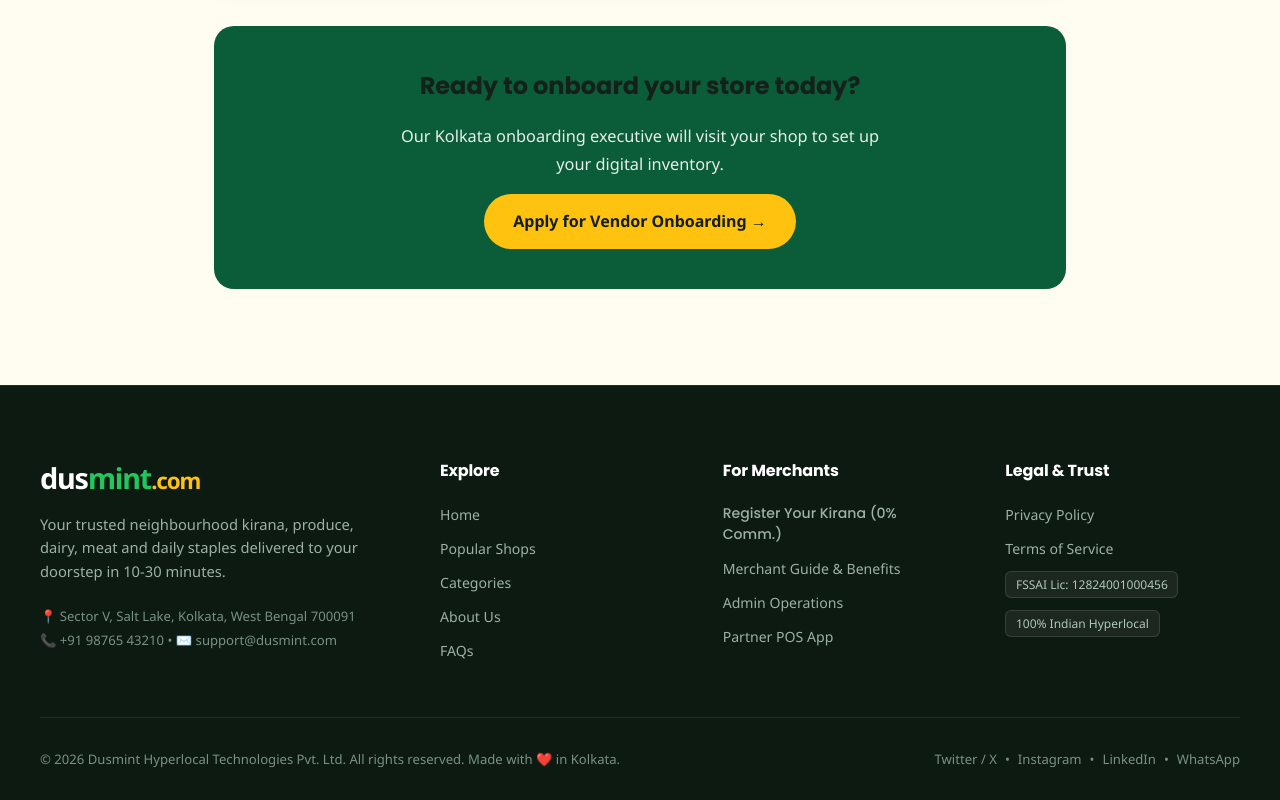
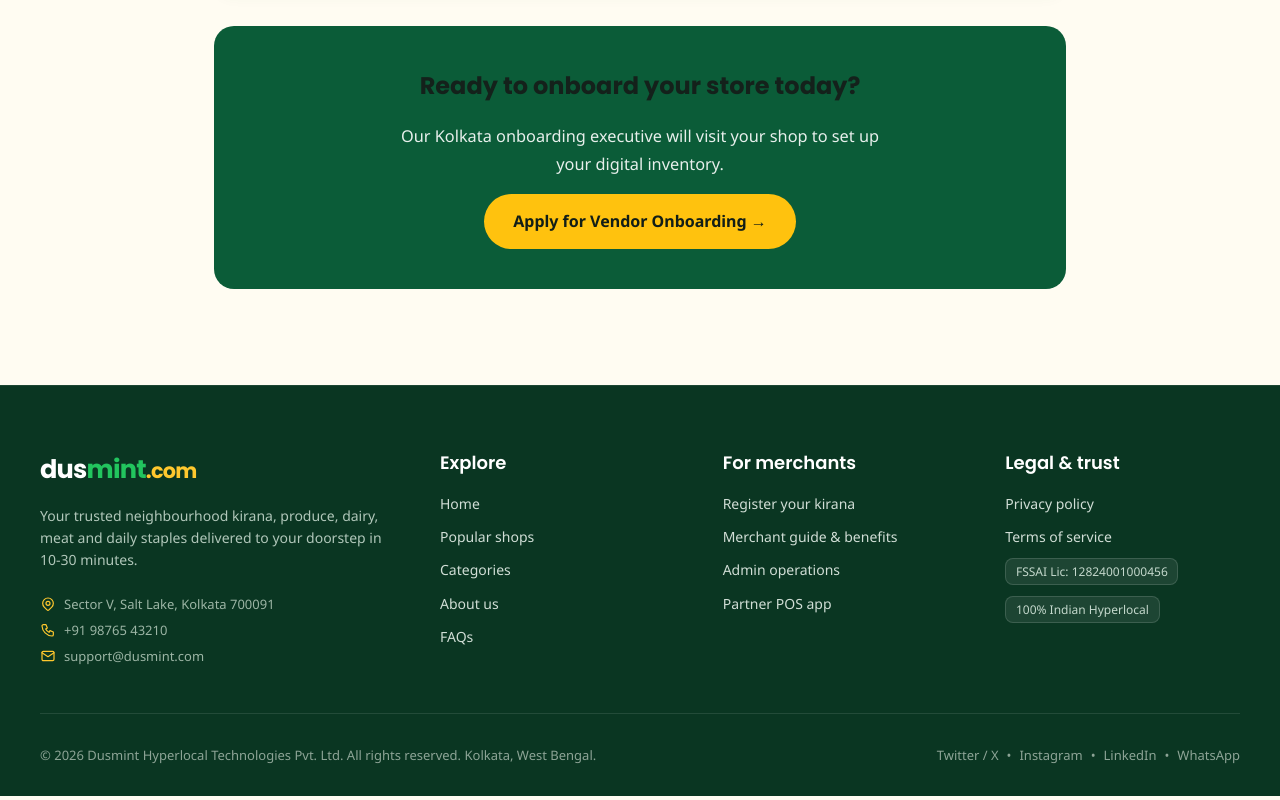
Before and after one commit to DusMint/dusmint_web, a Next.js app: page /vendors in a window 1280 px wide. Shown: the part 1049-1849 px from the top of the page. Built offline with nearby package versions, Linux system fonts and the light colour scheme.

Commit message:
feat: add Footer component and WhatsAppButton component

```diff
--- a/components/Footer.module.css
+++ b/components/Footer.module.css
@@ -1,8 +1,8 @@
 .footer {
-  background: #0d1a12;
+  background-color: var(--green-900);
   color: #d1ded6;
-  padding: 4.5rem 1.5rem 2rem;
-  border-top: 1px solid #1a2f22;
+  padding: 4rem 1.5rem 2rem;
+  border-top: 1px solid rgba(255, 255, 255, 0.08);
 }
 
 .container {
@@ -14,8 +14,8 @@
   display: grid;
   grid-template-columns: 1.5fr 1fr 1fr 1fr;
   gap: 3rem;
-  padding-bottom: 3.5rem;
-  border-bottom: 1px solid rgba(255, 255, 255, 0.08);
+  padding-bottom: 3rem;
+  border-bottom: 1px solid rgba(255, 255, 255, 0.1);
 }
 
 .brandCol {
@@ -25,10 +25,11 @@
 }
 
 .brandTitle {
-  font-size: 1.8rem;
-  font-weight: 800;
+  font-family: var(--font-heading);
+  font-size: 1.6rem;
+  font-weight: 700;
   color: #ffffff;
-  letter-spacing: -0.04em;
+  letter-spacing: -0.03em;
 }
 
 .brandMint {
@@ -36,60 +37,80 @@
 }
 
 .brandDomain {
-  color: #ffc20e;
-  font-size: 1.4rem;
+  color: var(--yellow-500);
+  font-size: 1.3rem;
 }
 
 .brandDesc {
-  font-size: 0.92rem;
-  line-height: 1.6;
-  color: #9cb1a4;
+  font-family: var(--font-body);
+  font-size: 14px;
+  line-height: 22px;
+  color: #b1c7ba;
   max-width: 360px;
 }
 
 .contactDetails {
-  font-size: 0.82rem;
-  color: #799183;
   display: flex;
   flex-direction: column;
-  gap: 0.35rem;
+  gap: 0.5rem;
   margin-top: 0.5rem;
 }
 
+.contactItem {
+  display: flex;
+  align-items: center;
+  gap: 8px;
+  font-family: var(--font-body);
+  font-size: 13px;
+  line-height: 18px;
+  color: #9cb5a5;
+}
+
+.contactIcon {
+  color: var(--yellow-500);
+  flex-shrink: 0;
+}
+
+/* H5: Poppins 600 18px/26px (design.md 5.1) */
 .colTitle {
-  font-size: 1rem;
-  font-weight: 800;
+  font-family: var(--font-heading);
+  font-size: 18px;
+  line-height: 26px;
+  font-weight: 600;
   color: #ffffff;
-  margin-bottom: 1.25rem;
-  letter-spacing: -0.01em;
+  margin-bottom: 1rem;
 }
 
 .linkList {
   list-style: none;
   display: flex;
   flex-direction: column;
-  gap: 0.75rem;
+  gap: 0.65rem;
 }
 
+/* Body Small: Noto Sans 400 14px/22px */
 .linkList a, .textBtn {
-  font-size: 0.88rem;
-  color: #9cb1a4;
-  transition: color 0.2s ease;
+  font-family: var(--font-body);
+  font-size: 14px;
+  line-height: 22px;
+  color: #d1ded6;
+  transition: color 0.15s ease;
   text-align: left;
 }
 
 .linkList a:hover, .textBtn:hover {
-  color: #ffc20e;
+  color: var(--yellow-500);
 }
 
 .fssaiBadge {
   display: inline-block;
-  background: rgba(255, 255, 255, 0.06);
-  border: 1px solid rgba(255, 255, 255, 0.12);
+  background: rgba(255, 255, 255, 0.08);
+  border: 1px solid rgba(255, 255, 255, 0.14);
   padding: 0.25rem 0.6rem;
-  border-radius: 6px;
-  font-size: 0.75rem;
-  color: #b1c7ba;
+  border-radius: var(--dm-radius-sm);
+  font-family: var(--font-body);
+  font-size: 12px;
+  color: #c4d8cc;
 }
 
 .bottomBar {
@@ -97,8 +118,10 @@
   align-items: center;
   justify-content: space-between;
   padding-top: 2rem;
-  font-size: 0.82rem;
-  color: #799183;
+  font-family: var(--font-body);
+  font-size: 13px;
+  line-height: 18px;
+  color: #8da496;
 }
 
 .socialRow {
--- a/components/Footer.tsx
+++ b/components/Footer.tsx
@@ -2,6 +2,11 @@
 
 import React from "react";
 import Link from "next/link";
+import {
+  IconMapPin,
+  IconPhone,
+  IconMail,
+} from "@tabler/icons-react";
 import styles from "./Footer.module.css";
 
 interface FooterProps {
@@ -31,8 +36,18 @@
             </p>
 
             <div className={styles.contactDetails}>
-              <p>📍 Sector V, Salt Lake, Kolkata, West Bengal 700091</p>
-              <p>📞 +91 98765 43210 • ✉️ support@dusmint.com</p>
+              <div className={styles.contactItem}>
+                <IconMapPin size={16} stroke={1.8} className={styles.contactIcon} />
+                <span>Sector V, Salt Lake, Kolkata 700091</span>
+              </div>
+              <div className={styles.contactItem}>
+                <IconPhone size={16} stroke={1.8} className={styles.contactIcon} />
+                <span>+91 98765 43210</span>
+              </div>
+              <div className={styles.contactItem}>
+                <IconMail size={16} stroke={1.8} className={styles.contactIcon} />
+                <span>support@dusmint.com</span>
+              </div>
             </div>
           </div>
 
@@ -46,13 +61,13 @@
                 <Link href="/">{isHi ? "मुख्य पृष्ठ" : "Home"}</Link>
               </li>
               <li>
-                <a href="#shops">{isHi ? "लोकप्रिय दुकानें" : "Popular Shops"}</a>
+                <a href="#shops">{isHi ? "दुकानें" : "Popular shops"}</a>
               </li>
               <li>
                 <a href="#categories">{isHi ? "श्रेणियां" : "Categories"}</a>
               </li>
               <li>
-                <Link href="/about">{isHi ? "डसमिट के बारे में" : "About Us"}</Link>
+                <Link href="/about">{isHi ? "डसमिट के बारे में" : "About us"}</Link>
               </li>
               <li>
                 <Link href="/faq">{isHi ? "अक्सर पूछे जाने वाले सवाल" : "FAQs"}</Link>
@@ -63,7 +78,7 @@
           {/* For Merchants */}
           <div className={styles.linksCol}>
             <h4 className={styles.colTitle}>
-              {isHi ? "दुकानदारों के लिए" : "For Merchants"}
+              {isHi ? "दुकानदारों के लिए" : "For merchants"}
             </h4>
             <ul className={styles.linkList}>
               <li>
@@ -72,17 +87,17 @@
                   className={styles.textBtn}
                   onClick={onOpenVendorModal}
                 >
-                  {isHi ? "दुकान रजिस्टर करें (0% कमीशन)" : "Register Your Kirana (0% Comm.)"}
+                  {isHi ? "दुकान रजिस्टर करें" : "Register your kirana"}
                 </button>
               </li>
               <li>
                 <Link href="/vendors">
-                  {isHi ? "पार्टनर पोर्टल" : "Merchant Guide & Benefits"}
+                  {isHi ? "पार्टनर पोर्टल" : "Merchant guide & benefits"}
                 </Link>
               </li>
               <li>
                 <Link href="/admin">
-                  {isHi ? "ऑपरेशंस एडमिन" : "Admin Operations"}
+                  {isHi ? "ऑपरेशंस एडमिन" : "Admin operations"}
                 </Link>
               </li>
               <li>
@@ -91,7 +106,7 @@
                   target="_blank"
                   rel="noopener noreferrer"
                 >
-                  {isHi ? "पार्टनर एंड्रॉइड ऐप" : "Partner POS App"}
+                  {isHi ? "पार्टनर एंड्रॉइड ऐप" : "Partner POS app"}
                 </a>
               </li>
             </ul>
@@ -100,14 +115,14 @@
           {/* Legal & Compliance */}
           <div className={styles.linksCol}>
             <h4 className={styles.colTitle}>
-              {isHi ? "कानूनी नियम" : "Legal & Trust"}
+              {isHi ? "कानूनी नियम" : "Legal & trust"}
             </h4>
             <ul className={styles.linkList}>
               <li>
-                <Link href="/privacy">{isHi ? "गोपनीयता नीति" : "Privacy Policy"}</Link>
+                <Link href="/privacy">{isHi ? "गोपनीयता नीति" : "Privacy policy"}</Link>
               </li>
               <li>
-                <Link href="/terms">{isHi ? "नियम और शर्तें" : "Terms of Service"}</Link>
+                <Link href="/terms">{isHi ? "नियम और शर्तें" : "Terms of service"}</Link>
               </li>
               <li>
                 <span className={styles.fssaiBadge}>FSSAI Lic: 12824001000456</span>
@@ -122,7 +137,7 @@
         {/* Bottom Bar */}
         <div className={styles.bottomBar}>
           <p className={styles.copyright}>
-            © 2026 Dusmint Hyperlocal Technologies Pvt. Ltd. All rights reserved. Made with ❤️ in Kolkata.
+            © 2026 Dusmint Hyperlocal Technologies Pvt. Ltd. All rights reserved. Kolkata, West Bengal.
           </p>
           <div className={styles.socialRow}>
             <span>Twitter / X</span> • <span>Instagram</span> • <span>LinkedIn</span> • <span>WhatsApp</span>
--- a/components/WhatsAppButton.tsx
+++ b/components/WhatsAppButton.tsx
@@ -1,6 +1,7 @@
 "use client";
 
 import React, { useState } from "react";
+import { IconBrandWhatsapp } from "@tabler/icons-react";
 import styles from "./WhatsAppButton.module.css";
 
 interface WhatsAppButtonProps {
@@ -26,7 +27,7 @@
             {isHi ? "डसमिट सहायता टीम" : "Dusmint Concierge"}
           </span>
           <span className={styles.tooltipSub}>
-            {isHi ? "व्हाट्सएप पर तुरंत चैट करें" : "Chat on WhatsApp • 2 min response"}
+            {isHi ? "व्हाट्सएप पर सहायता पाएं" : "Chat on WhatsApp (2 min reply)"}
           </span>
         </div>
       )}
@@ -40,11 +41,7 @@
         onMouseLeave={() => setShowTooltip(false)}
         aria-label="Chat with Dusmint Support on WhatsApp"
       >
-        <span className={styles.pulseRing}></span>
-        {/* WhatsApp Icon */}
-        <svg className={styles.waIcon} viewBox="0 0 24 24" fill="currentColor">
-          <path d="M12.031 6.172c-3.181 0-5.767 2.586-5.768 5.766-.001 1.298.38 2.27 1.019 3.287l-.711 2.598 2.669-.699c.968.545 1.933.882 2.791.882h.003c3.18 0 5.767-2.586 5.768-5.766 0-3.18-2.586-5.768-5.772-5.768zm3.377 8.217c-.144.405-.837.774-1.17.824-.312.045-.694.067-1.11-.067-.258-.083-.585-.205-1.025-.398-1.85-.81-3.056-2.697-3.149-2.82-.092-.123-.751-1.002-.751-1.911 0-.909.477-1.356.647-1.542.17-.186.372-.232.496-.232.124 0 .248.001.356.006.115.006.268-.043.419.321.155.372.531 1.298.577 1.392.046.093.078.202.016.326-.062.124-.093.202-.186.311-.093.109-.196.243-.28.326-.093.093-.19.195-.082.381.109.186.484.798 1.038 1.292.713.636 1.314.833 1.5.926.186.093.295.078.404-.047.109-.124.466-.543.59-.73.124-.186.248-.155.419-.093.17.062 1.086.512 1.272.605.186.093.31.14.356.217.046.078.046.45-.098.855zM12 2C6.477 2 2 6.477 2 12c0 1.891.524 3.66 1.436 5.178L2 22l4.957-1.399C8.423 21.498 10.154 22 12 22c5.523 0 10-4.477 10-10S17.523 2 12 2z" />
-        </svg>
+        <IconBrandWhatsapp size={30} stroke={2} />
       </a>
     </div>
   );
```
